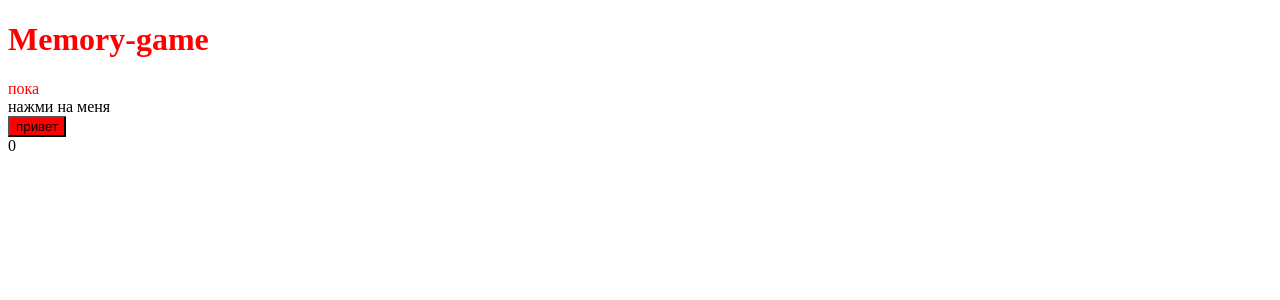
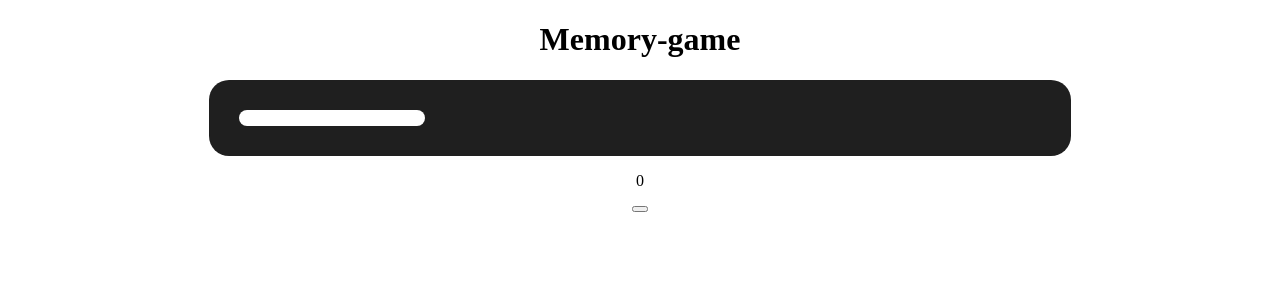
Before and after one commit to ortamfag/React_Memory-game, a React (Create React App) app: page / in a window 1280 px wide. Shown: the top 300 px of the page. Built offline with nearby package versions, Linux system fonts and the light colour scheme.

Commit message:
ADD: counter on item

```diff
--- a/src/App.js
+++ b/src/App.js
@@ -1,19 +1,28 @@
 import { useState } from "react";
+import "./assets/style/style.scss";
+
 import FieldGame from "./components/FieldGame/FieldGame";
-import style from "./assets/style/style.scss";
+import CounterRightAnswers from "./components/UI/CounterRightAnswers/CounterRightAnswers";
 
 function App() {
-  const [value, setValue] = useState(0);
-  const counterClick = (val) => {
-    setValue(Number(value) + Number(val))
-    console.log(value)
-  }
+  const [value, setValue] = useState(0)
+    const rightAnswersCounter = (click) => {
+      console.log('dsdsd')
+        setValue(Number(value) + Number(click) )
+    }
 
   return (
     <div className="App">
-      <h1 className={style.h1}>Memory-game</h1>
-      <FieldGame name="пока" counterClick={counterClick}/>
-      <div>{value % 2 === 0 ? value : ''}</div>
+      <h1>Memory-game</h1>
+
+      <div className='game'>
+        <div className='game__wrapper'>
+          <FieldGame rightAnswersCounter={rightAnswersCounter}/>
+        </div>
+        <CounterRightAnswers name={value}/>
+        <button onClick={() => rightAnswersCounter(1)}></button>
+      </div>
+
     </div>
   );
 }
--- a/src/assets/style/style.scss
+++ b/src/assets/style/style.scss
@@ -1,3 +1,21 @@
 h1 {
-    color: red
+    text-align: center;
 }
+
+.game{
+    display: flex;
+    justify-content: center;
+    flex-direction: column;
+    align-items: center;
+    width: 100%;
+}
+
+.game__wrapper{
+    padding: 20px;
+    background-color: #1f1f1f;
+    border-radius: 20px;
+    display: grid;
+    grid-template-columns: 25% 25% 25% 25%;
+    width: 65%;
+    position: relative;
+}
--- a/src/components/FieldGame/FieldGame.jsx
+++ b/src/components/FieldGame/FieldGame.jsx
@@ -1,17 +1,24 @@
 import React from 'react';
 import './index.scss';
-import CustomButton from '../UI/CustomButton/CustomButton'
+import ClickPlace from '../UI/ClickPlace/ClickPlace';
 
-const FieldGame = ({name, counterClick}) => {
+const FieldGame = ({rightAnswersCounter}) => {
+
+
     return (
         <>
-        <div className='title'>
-            {name}
-        </div>
-
-        <div onClick={() => counterClick(1)}>нажми на меня</div>
-
-        <CustomButton/>
+            <ClickPlace rightAnswersCounter={rightAnswersCounter}/>
+            {/* <ClickPlace/>
+            <ClickPlace/>
+            <ClickPlace/>
+            <ClickPlace/>
+            <ClickPlace/>
+            <ClickPlace/>
+            <ClickPlace/>
+            <ClickPlace/>
+            <ClickPlace/>
+            <ClickPlace/>
+            <ClickPlace/> */}
         </>
     );
 };
--- /dev/null
+++ b/src/components/UI/ClickPlace/ClickPlace.jsx
@@ -0,0 +1,12 @@
+import React from 'react';
+import style from './ClickPlace.module.scss'
+
+const ClickPlace = ({rightAnswersCounter}) => {
+    return (
+        <div onClick={() => rightAnswersCounter(1)} className={style.game__item}>
+            <p></p>
+        </div>
+    );
+};
+
+export default ClickPlace;
--- /dev/null
+++ b/src/components/UI/ClickPlace/ClickPlace.module.scss
@@ -0,0 +1,9 @@
+.game__item{
+    background-color: #FFFFFF;
+    text-align: center;
+    margin: 10px;
+    border-radius: 20px;
+    cursor: pointer;
+    -webkit-tap-highlight-color: rgba(255, 255, 255, 0);
+    -webkit-tap-highlight-color: transparent;
+}
--- /dev/null
+++ b/src/components/UI/CounterRightAnswers/CounterRightAnswers.jsx
@@ -0,0 +1,12 @@
+import React from 'react';
+import './CounterRightAnswers.scss'
+
+const CounterRightAnswers = ({name}) => {
+    return (
+        <div>
+            <p>{name}</p>
+        </div>
+    );
+};
+
+export default CounterRightAnswers;
--- /dev/null
+++ b/src/components/UI/CounterRightAnswers/CounterRightAnswers.scss
@@ -0,0 +1,4 @@
+.count {
+    font-size: 15px;
+    color: black
+}
```
